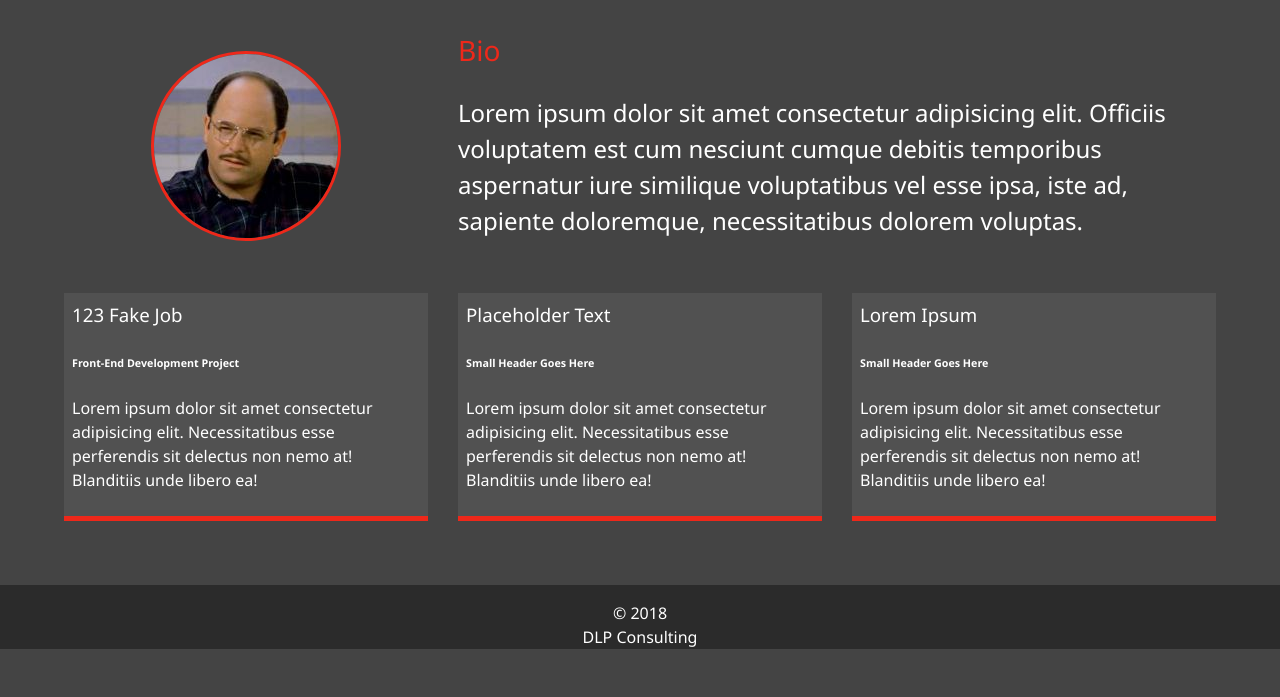
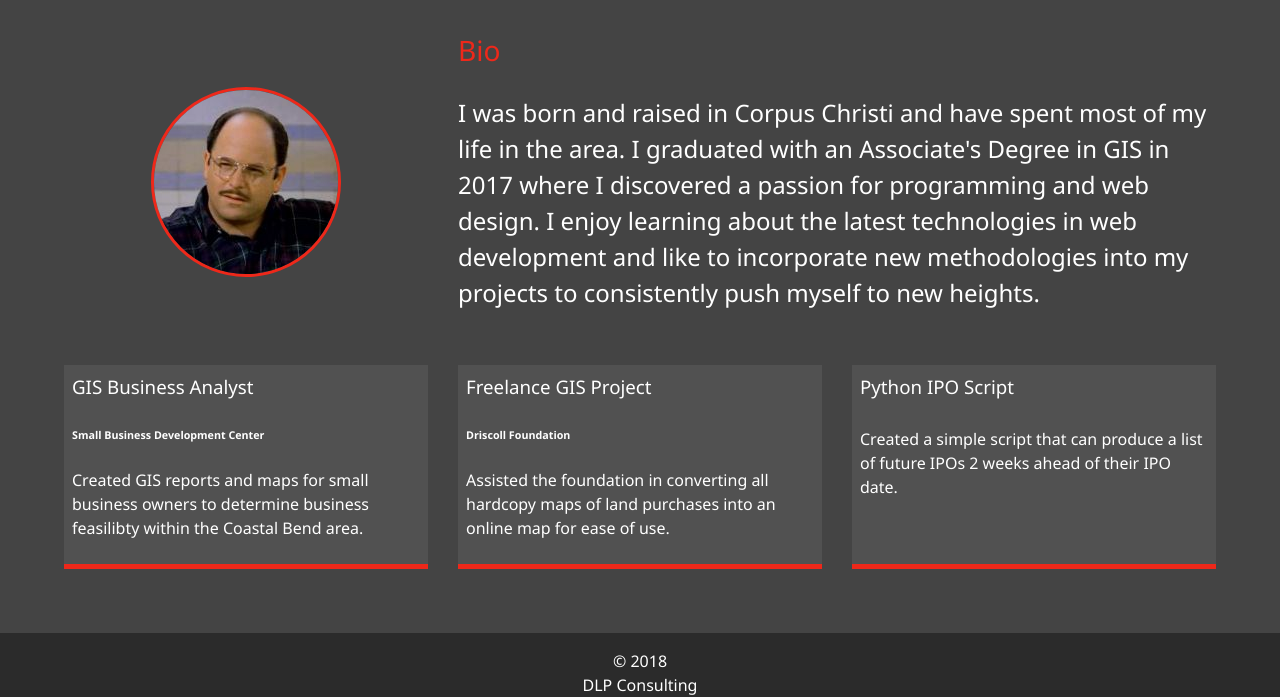
Before and after one commit to apairoflevis/First-Portfolio, a website: page dist/about.html in a window 1280 px wide. Shown: the part 205-902 px from the top of the page. Before the commit the page ends 854 px from the top, so only its background shows below. Drawn offline with Linux system fonts and the light colour scheme.

Commit message:
Added actual text to work/about page

```diff
--- a/dist/about.html
+++ b/dist/about.html
@@ -58,32 +58,33 @@
             <img src="img/aboutme.jpg" alt="Costanza" class="bio-image">
             <div class="bio">
                 <h3 class="text-secondary">Bio</h3>
-                <p>Lorem ipsum dolor sit amet consectetur adipisicing elit. Officiis
-                    voluptatem est cum nesciunt cumque debitis temporibus aspernatur iure
-                    similique voluptatibus vel esse ipsa, iste ad, sapiente doloremque,
-                    necessitatibus dolorem voluptas.</p>
+                <p>I was born and raised in Corpus Christi and have spent most of my life in the area. I graduated with
+                    an
+                    Associate's Degree in GIS in 2017 where I discovered a passion for programming and web design. I
+                    enjoy learning
+                    about the latest technologies in web development and like to incorporate new methodologies into my
+                    projects to
+                    consistently push myself to new heights.
+                </p>
             </div>
 
             <div class="job job-1">
-                <h3>123 Fake Job</h3>
-                <h6>Front-End Development Project</h6>
-                <p>Lorem ipsum dolor sit amet consectetur adipisicing elit.
-                    Necessitatibus esse perferendis sit delectus non nemo at!
-                    Blanditiis unde libero ea!</p>
+                <h3>GIS Business Analyst</h3>
+                <h6>Small Business Development Center</h6>
+                <p>Created GIS reports and maps for small business owners to determine business feasilibty within the
+                    Coastal Bend area.
+                </p>
             </div>
             <div class="job job-2">
-                <h3>Placeholder Text</h3>
-                <h6>Small Header Goes Here</h6>
-                <p>Lorem ipsum dolor sit amet consectetur adipisicing elit.
-                    Necessitatibus esse perferendis sit delectus non nemo at!
-                    Blanditiis unde libero ea!</p>
+                <h3>Freelance GIS Project</h3>
+                <h6>Driscoll Foundation</h6>
+                <p>Assisted the foundation in converting all hardcopy maps of land purchases into an online map for
+                    ease of use.</p>
             </div>
             <div class="job job-3">
-                <h3>Lorem Ipsum</h3>
-                <h6>Small Header Goes Here</h6>
-                <p>Lorem ipsum dolor sit amet consectetur adipisicing elit.
-                    Necessitatibus esse perferendis sit delectus non nemo at!
-                    Blanditiis unde libero ea!</p>
+                <h3>Python IPO Script</h3>
+                <h6></h6>
+                <p>Created a simple script that can produce a list of future IPOs 2 weeks ahead of their IPO date.</p>
             </div>
 
         </div>
```
Also changed, not shown: dist/work.html (+29 -17 lines).
